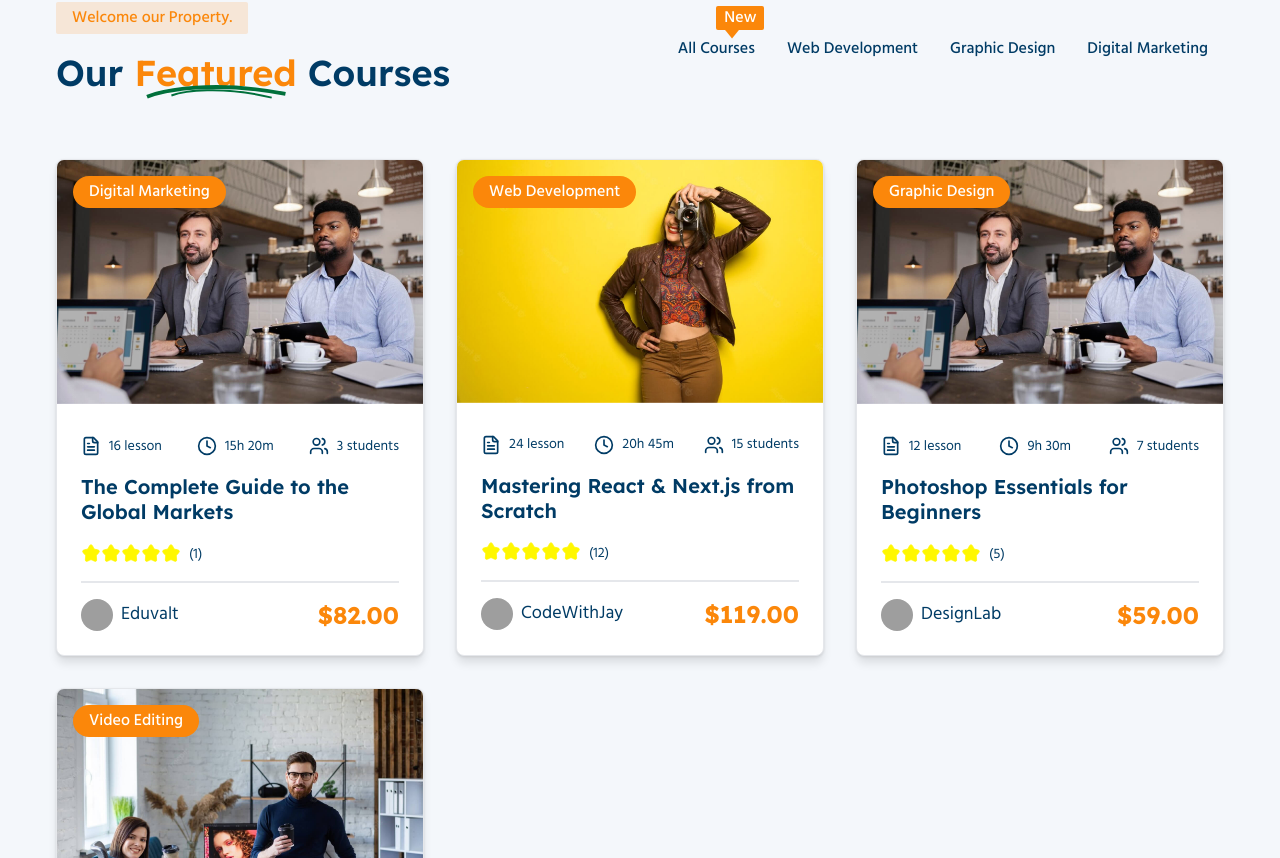
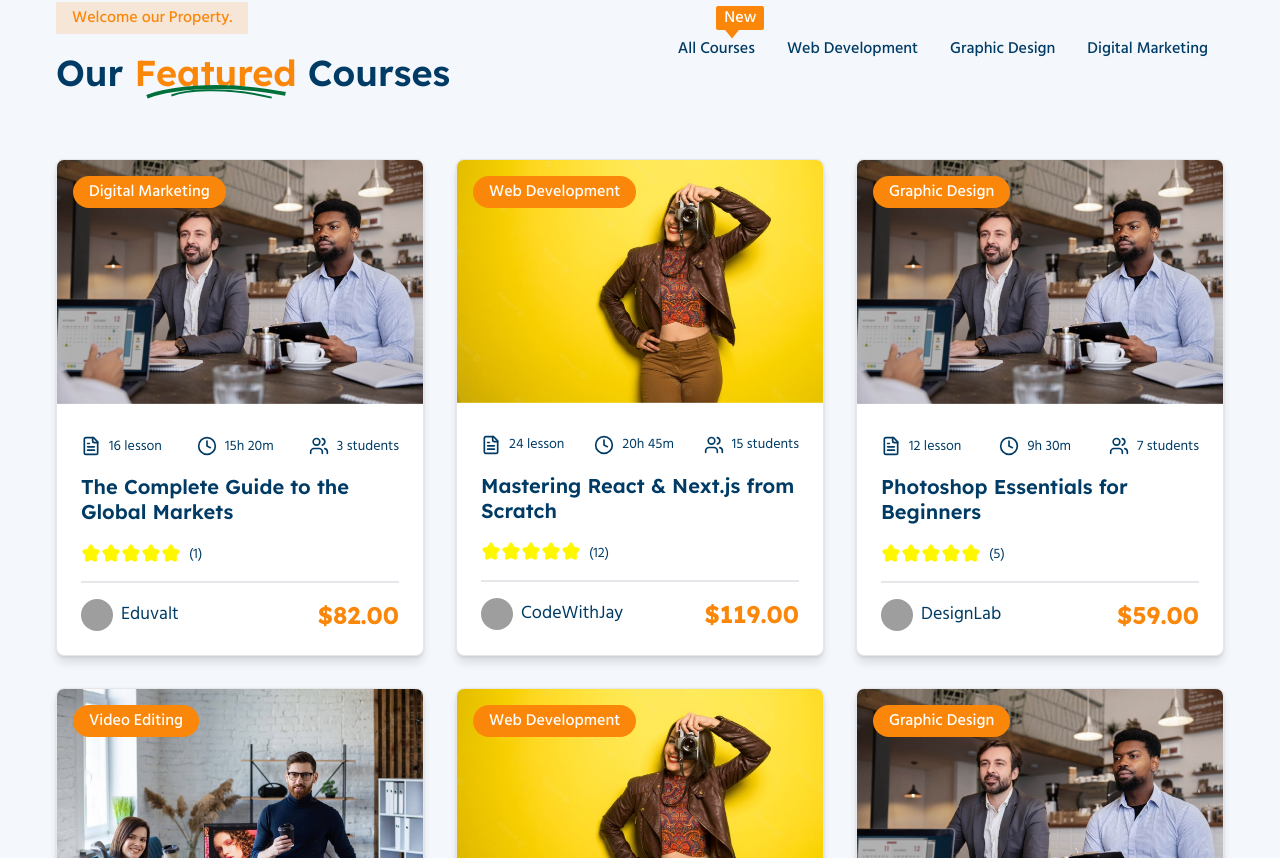
Before and after one commit to Webtricker/techsprout, a Next.js app: page / in a window 1280 px wide. Shown: the part 1942-2800 px from the top of the page. Built offline with nearby package versions, Linux system fonts and the light colour scheme; grey boxes are pictures that could not be loaded.

Commit message:
Update: testimonial added

```diff
--- a/src/app/layout.tsx
+++ b/src/app/layout.tsx
@@ -3,6 +3,7 @@ import { Lexend_Deca, Hind } from 'next/font/google';
 import './globals.css';
 import Header from '@/components/header/Header';
 import MouseFollower from '@/components/MouseFollower';
+import Footer from '@/components/Footer';
 
 const lexendDeca = Lexend_Deca({
   variable: '--font-lexend-deca',
@@ -64,6 +65,7 @@ export default function RootLayout({
         <>
           <Header />
           {children}
+          <Footer />
 
           <MouseFollower />
         </>
--- a/src/app/page.tsx
+++ b/src/app/page.tsx
@@ -15,7 +15,6 @@ import TopInstructors from '@/components/sections/home/TopInstructors';
 import Cta from '@/components/Cta';
 import LatestBlogs from '@/components/sections/home/LatestBlogs';
 import NewsLetter from '@/components/NewsLetter';
-import Footer from '@/components/Footer';
 import Testimonial from '@/components/sections/home/Testimonial';
 
 export default function Home() {
@@ -108,7 +107,6 @@ export default function Home() {
         <LatestBlogs />
         <NewsLetter />
       </main>
-      <Footer />
     </>
   );
 }
--- /dev/null
+++ b/src/components/cards/TestimonialCard.tsx
@@ -0,0 +1,20 @@
+import { Testimonial } from '@/lib/dummy-data';
+import { Quote } from 'lucide-react';
+
+export default function TestimonialCard({ testimonial }: { testimonial: Testimonial }) {
+  const { message, name, occupation } = testimonial;
+  return (
+    <div className='space-y-4'>
+      <Quote size={80} className='rotate-180' />
+      <p className='text-lg font-medium'>&quot;{message}&quot;</p>
+      <div>
+        <hr />
+        <span className='bg-primary relative bottom-[3px] block h-2 w-11 rounded-2xl'></span>
+      </div>
+      <div>
+        <h4 className='font-lexend text-xl font-semibold'>{name}</h4>
+        <p className='font-lexend text-base font-medium opacity-70'>{occupation}</p>
+      </div>
+    </div>
+  );
+}
--- a/src/components/sections/home/Testimonial.tsx
+++ b/src/components/sections/home/Testimonial.tsx
@@ -1,4 +1,7 @@
+'use client';
+import { type CarouselApi } from '@/components/ui/carousel';
 import AnimatedText from '@/components/AnimatedText';
+import TestimonialCard from '@/components/cards/TestimonialCard';
 import Title from '@/components/Title';
 import {
   Carousel,
@@ -7,28 +10,75 @@ import {
   CarouselNext,
   CarouselPrevious,
 } from '@/components/ui/carousel';
+import { testimonials } from '@/lib/dummy-data';
+import { useEffect, useState } from 'react';
+import Image from 'next/image';
+import { Button } from '@/components/ui/button';
+import { ArrowLeft, ArrowRight } from 'lucide-react';
 
 export default function Testimonial() {
+  const [carouselApi, setCarouselApi] = useState<CarouselApi>();
+  const [currentSlide, setCurrentSlide] = useState(0);
+
+  useEffect(() => {
+    if (!carouselApi) {
+      return;
+    }
+
+    carouselApi.on('select', () => {
+      setCurrentSlide(carouselApi.selectedScrollSnap());
+    });
+  }, [carouselApi]);
+
+  const scrollPrev = () => carouselApi?.scrollPrev();
+  const scrollNext = () => carouselApi?.scrollNext();
+
   return (
-    <section>
-      <div></div>
-      <div>
-        <Title h={2}>
-          What Our <AnimatedText text='Students' /> Say About Us
-        </Title>
+    <section className='grid grid-cols-2 items-center gap-4'>
+      <div className='flex justify-center'>
+        {testimonials.map(
+          (testimonial, idx) =>
+            idx === currentSlide && (
+              <Image
+                src={testimonial.image}
+                key={idx}
+                alt={testimonial.message}
+                className='rounded-[40%]'
+                width={400}
+              />
+            )
+        )}
+      </div>
+      <div className='max-w-[400px]'>
+        <div>
+          <Title h={2}>
+            What Our <AnimatedText text='Students' /> Say About Us
+          </Title>
+        </div>
         <Carousel
+          className='mt-6'
+          setApi={setCarouselApi}
           opts={{
             align: 'center',
             loop: true,
           }}
         >
           <CarouselContent>
-            <CarouselItem>1</CarouselItem>
-            <CarouselItem>2</CarouselItem>
+            {testimonials.map((testimonial, idx) => (
+              <CarouselItem key={idx}>
+                <TestimonialCard testimonial={testimonial} />
+              </CarouselItem>
+            ))}
           </CarouselContent>
-          <CarouselPrevious />
-          <CarouselNext />
         </Carousel>
+        <div className='mt-4 flex items-center gap-4'>
+          <Button size={'icon'} onClick={scrollPrev} className='h-12 w-12 outline-0'>
+            <ArrowLeft size={40} />
+          </Button>
+          <Button size={'icon'} onClick={scrollNext} className='h-12 w-12 outline-0'>
+            <ArrowRight size={40} />
+          </Button>
+        </div>
       </div>
     </section>
   );
--- a/src/lib/dummy-data.ts
+++ b/src/lib/dummy-data.ts
@@ -18,6 +18,8 @@ import instructor4 from '@/assets/img/instructors/instructor04.png';
 import blogImg1 from '@/assets/img/blogs/blog_standard01.jpg';
 import blogImg2 from '@/assets/img/blogs/blog_standard02.jpg';
 import blogImg3 from '@/assets/img/blogs/blog_standard03.jpg';
+import testimonialImg1 from '@/assets/img/testimonial/testimonial01.jpg';
+import testimonialImg2 from '@/assets/img/testimonial/testimonial02.jpg';
 
 export const brands = [brand1, brand2, brand3, brand4, brand5, brand6, brand7];
 
@@ -110,6 +112,32 @@ export const courses: Course[] = [
     ratingsCount: 18,
     author: 'Dr. Alex Morgan',
     price: 134,
+  },
+  {
+    id: 5,
+    image: courseImg2,
+    category: 'Web Development',
+    authorImage: courseImg1,
+    lessons: 24,
+    duration: '20h 45m',
+    students: 15,
+    title: 'Mastering React & Next.js from Scratch',
+    ratingsCount: 12,
+    author: 'CodeWithJay',
+    price: 119,
+  },
+  {
+    id: 6,
+    image: courseImg3,
+    authorImage: courseImg1,
+    category: 'Graphic Design',
+    lessons: 12,
+    duration: '9h 30m',
+    students: 7,
+    title: 'Photoshop Essentials for Beginners',
+    ratingsCount: 5,
+    author: 'DesignLab',
+    price: 59,
   },
 ];
 
@@ -240,24 +268,17 @@ export type Testimonial = {
 
 export const testimonials: Testimonial[] = [
   {
-    image: instructor1,
-    name: 'John Doe',
-    occupation: 'Software Engineer',
-    message:
-      'This platform has transformed my learning experience. The courses are top-notch and the community is incredibly supportive.',
-  },
-  {
-    image: instructor2,
+    image: testimonialImg1,
     name: 'Jane Smith',
     occupation: 'UI/UX Designer',
     message:
       'I love the variety of courses available. The instructors are knowledgeable and the content is always up-to-date.',
   },
   {
-    image: instructor3,
-    name: 'Alice Johnson',
-    occupation: 'Data Scientist',
+    image: testimonialImg2,
+    name: 'John Doe',
+    occupation: 'Software Engineer',
     message:
-      'The hands-on projects and real-world applications make learning so much more engaging. Highly recommend this platform!',
+      'This platform has transformed my learning experience. The courses are top-notch and the community is incredibly supportive.',
   },
 ];
```
